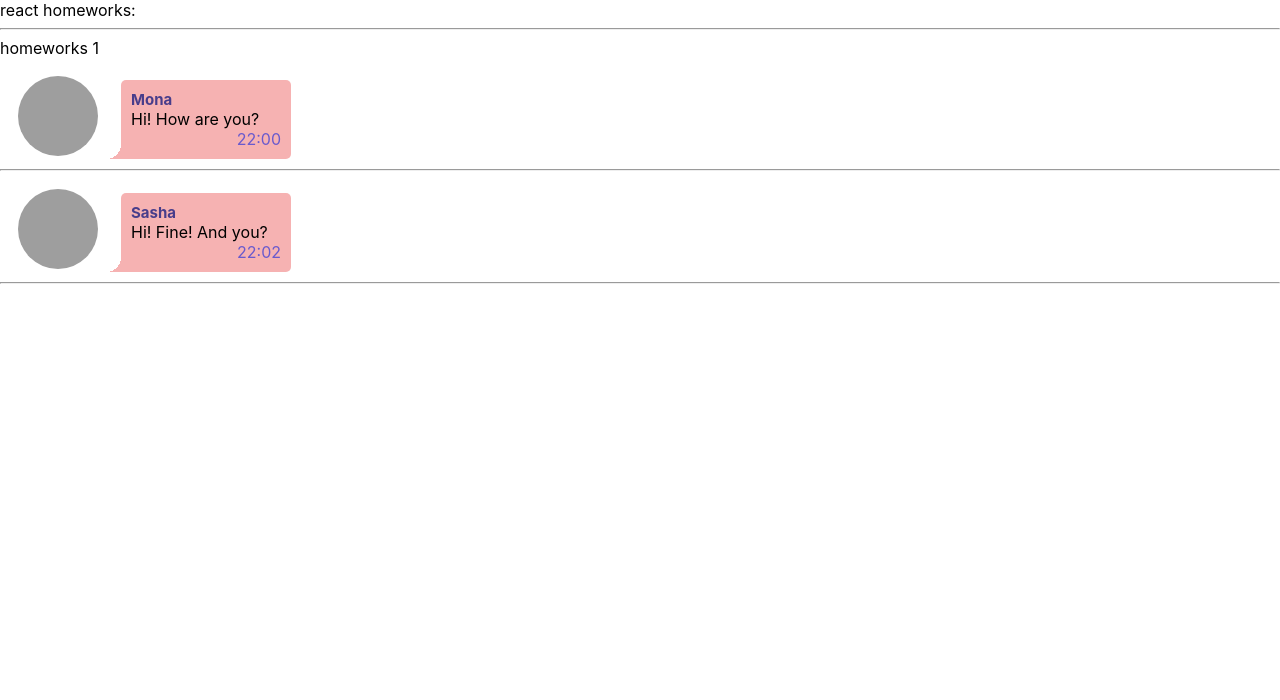
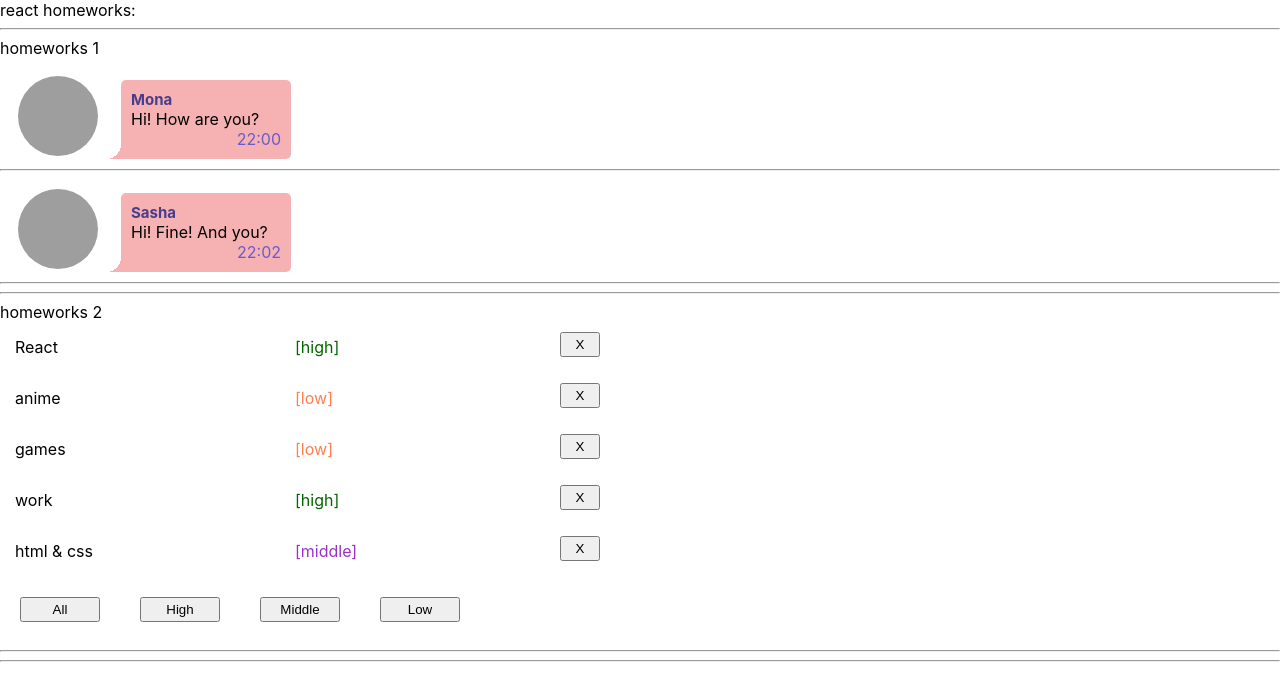
Before and after one commit to MonaMag/homeworks-ignat, a React (Create React App) app: page / in a window 1280 px wide. Shown: the top 700 px of the page. Built offline with nearby package versions, Linux system fonts and the light colour scheme; grey boxes are pictures that could not be loaded.

Commit message:
HW2  Filter-delete-tasks

```diff
--- a/src/p1-main/m1-ui/u1-app/App.tsx
+++ b/src/p1-main/m1-ui/u1-app/App.tsx
@@ -1,6 +1,7 @@
 import React from 'react'
 import s from './App.module.css'
 import HW1 from '../../../p2-homeworks/h1/HW1'
+import HW2 from '../../../p2-homeworks/h2/HW2'
 
 
 function App() {
@@ -8,10 +9,10 @@ function App() {
         <div className={s.App}>
             <div>react homeworks:</div>
             <HW1/>
-           {/* <HW2/>
-            <HW3/>
-            <HW4/>
-            <HW5/>*/}
+            <HW2/>
+            {/*<HW3/>*/}
+          {/*  <HW4/>*/}
+            {/*<HW5/>*/}
 
         </div>
     )
```
